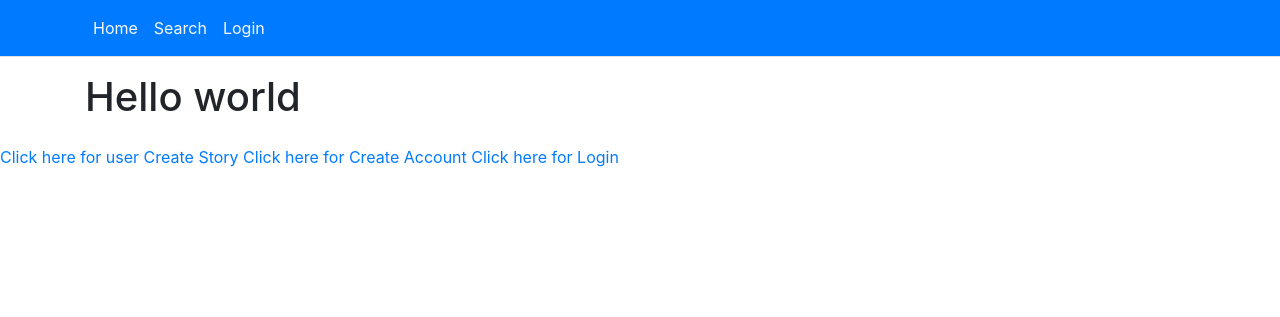
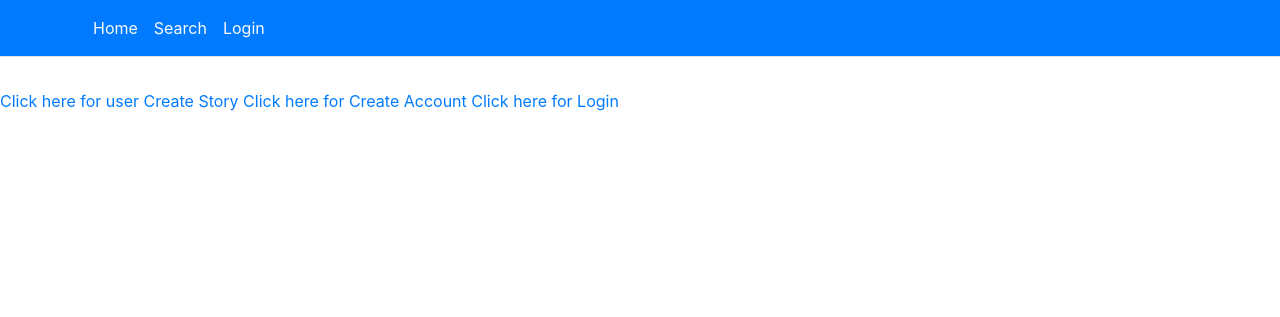
Before and after one commit to IbrahimAli-git/USP-Project, a PHP site: page / in a window 1280 px wide. Shown: the top 317 px of the page. Run offline with PHP 8.4, Linux system fonts and the light colour scheme.

Commit message:
Update index.php

```diff
--- a/index.php
+++ b/index.php
@@ -6,7 +6,7 @@ require("navbar.html");
 
 	<div class="container bgColor">
         	<main role="main" class="pb-3">
-                <h1>Hello world</h1>
+
 
 
 		</main>
```
